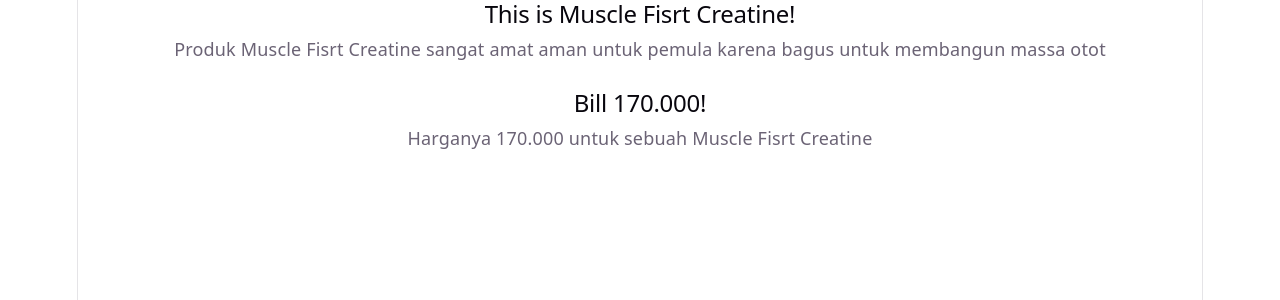
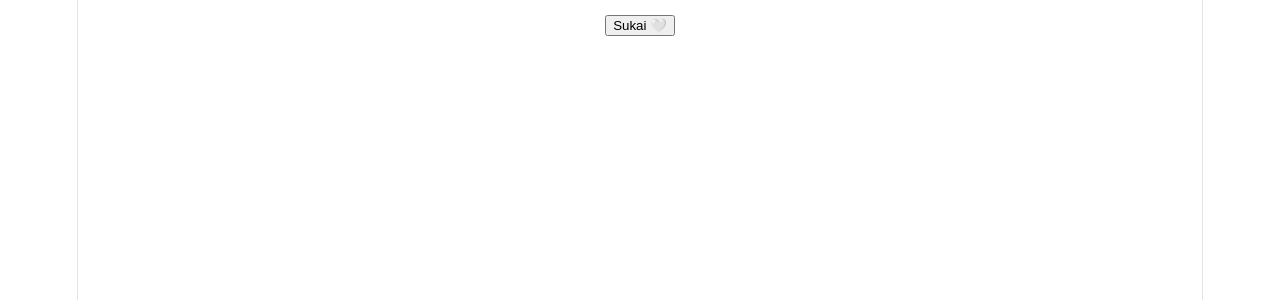
Before and after one commit to GilangAqshal/ChallengeAH, a React (Vite) app in the folder Juli/belajar-react/: page / in a window 1280 px wide. Shown: the top 300 px of the page. Built offline with nearby package versions, Linux system fonts and the light colour scheme.

Commit message:
state & button on click

```diff
--- a/Juli/belajar-react/src/App.jsx
+++ b/Juli/belajar-react/src/App.jsx
@@ -1,33 +1,59 @@
-import React from "react";
+// Use state
+import React, { useState } from "react";
 
-const Produk = ({ namaProduk, harga }) => {
+const TombolLike = () => {
+  const [isLiked, setIsLiked] = useState(false);
+
   return (
-    <div className="card">
-      <h2>This is {namaProduk}!</h2>
-      <p>
-        Produk {namaProduk} sangat amat aman untuk pemula karena bagus untuk
-        membangun massa otot
-      </p>
-      <br />
-      <h2>Bill {harga}!</h2>
-      <p>
-        Harganya {harga} untuk sebuah {namaProduk}
-      </p>
+    <div style={{ marginTop: "10px" }}>
+      <button onClick={() => setIsLiked(!isLiked)}>
+        {/* Gunakan Ternary Operator untuk mengubah teks tombol secara dinamis */}
+        {isLiked ? "Sudah disukai ❤️" : "Sukai 🤍"}
+      </button>
     </div>
   );
 };
 
-// Komponen Utama (Parent Component)
 const App = () => {
   return (
     <div>
-      <Produk namaProduk="Muscle Fisrt Creatine" harga="170.000" />
-      {/* <Produk harga="Rp.170.000" /> */}
+      <TombolLike />
     </div>
   );
 };
 export default App;
 
+// Komponen dasar dan prop
+
+// import React from "react";
+// const Produk = ({ namaProduk, harga }) => {
+//   return (
+//     <div className="card">
+//       <h2>This is {namaProduk}!</h2>
+//       <p>
+//         Produk {namaProduk} sangat amat aman untuk pemula karena bagus untuk
+//         membangun massa otot
+//       </p>
+//       <br />
+//       <h2>Bill {harga}!</h2>
+//       <p>
+//         Harganya {harga} untuk sebuah {namaProduk}
+//       </p>
+//     </div>
+//   );
+// };
+
+// Komponen Utama (Parent Component)
+// const App = () => {
+//   return (
+//     <div>
+//       <Produk namaProduk="Muscle Fisrt Creatine" harga="170.000" />
+//     </div>
+//   );
+// };
+// export default App;
+
+// default
 // const App = () => {
 //   return (
 //     <div style={{ padding: "20px", fontFamily: "sans-serif" }}>
```
